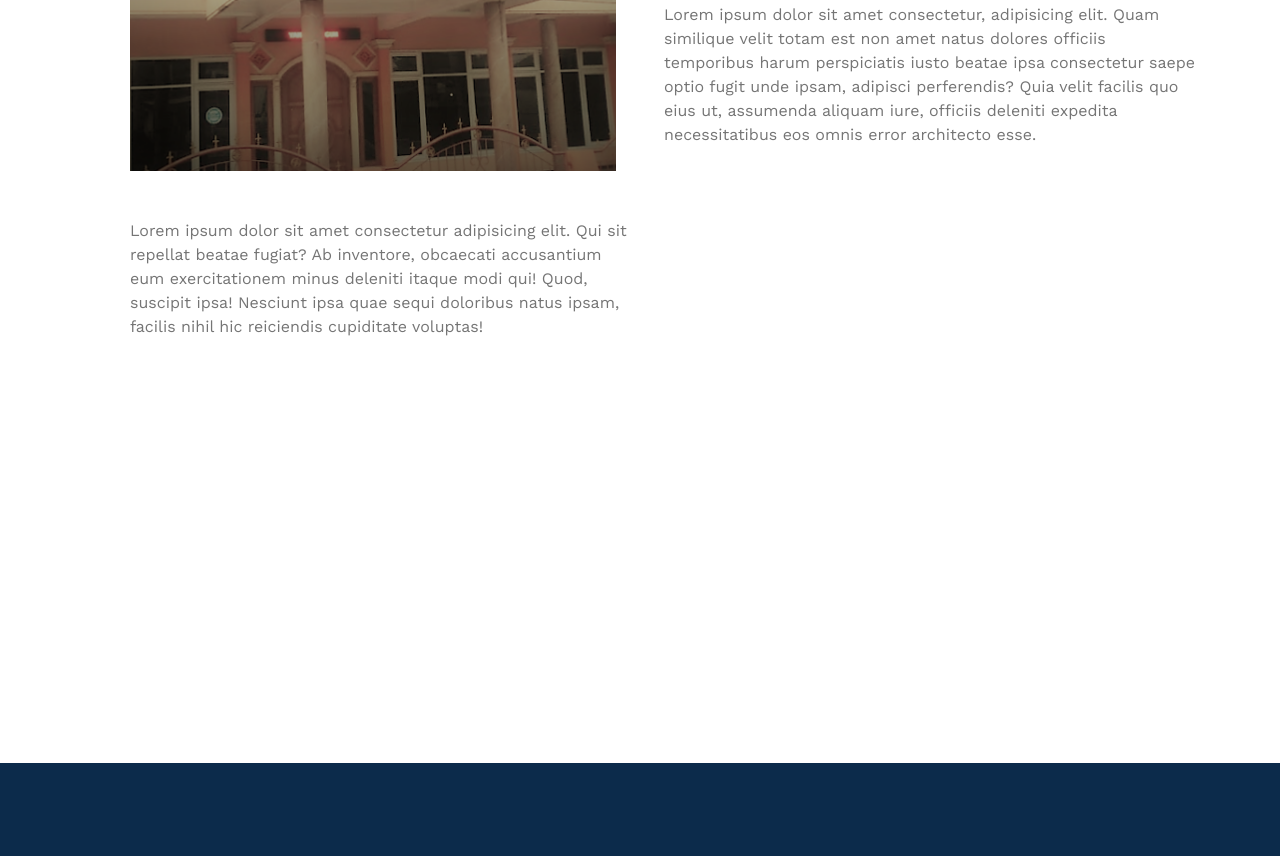
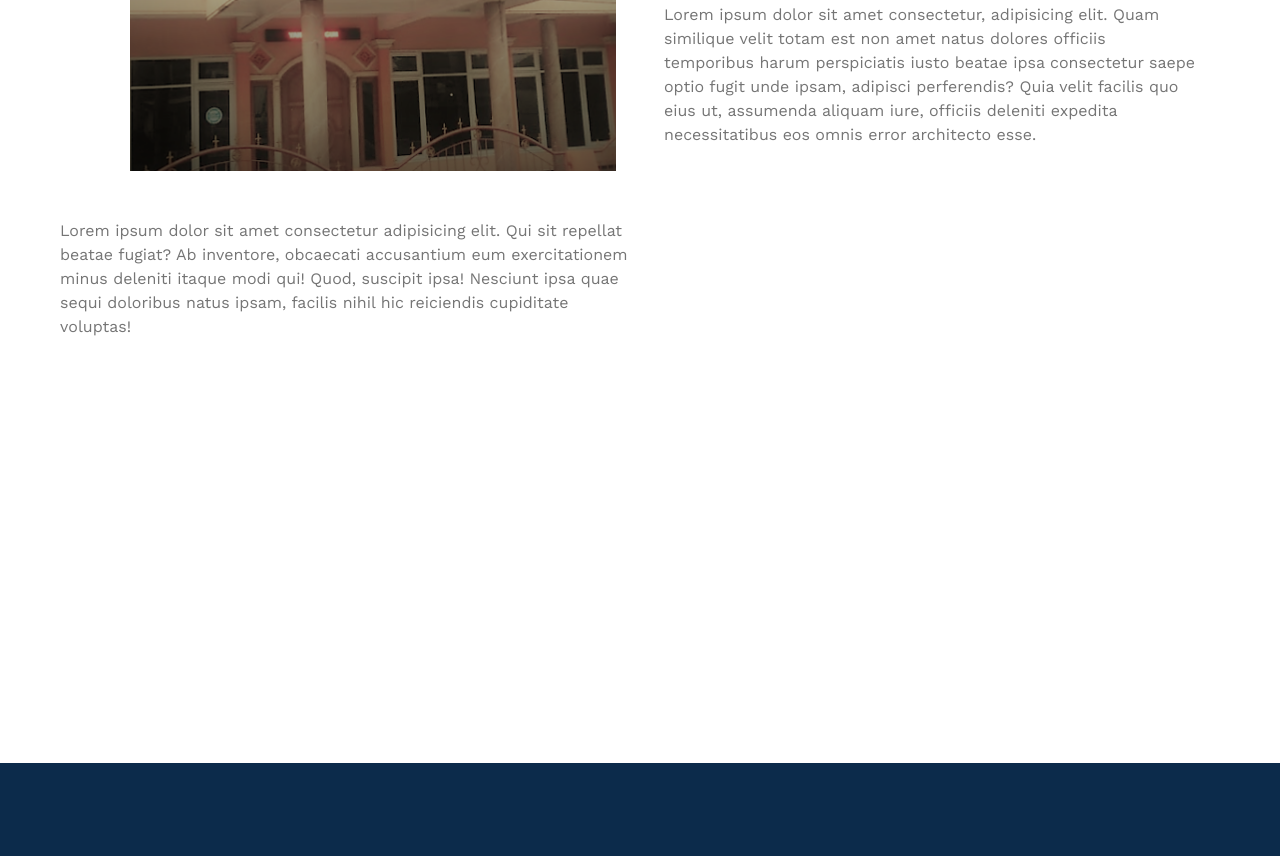
Before and after one commit to UtamiSeptiana/RekayasaWeb.github.io, a plain HTML site: page sejarah.html in a window 1280 px wide. Shown: the part 963-1819 px from the top of the page. Drawn offline with nearby package versions, Linux system fonts and the light colour scheme.

Commit message:
upsejarah4

```diff
--- a/sejarah.html
+++ b/sejarah.html
@@ -132,10 +132,15 @@
                     </div>
                 </div>
             </div>
-            <div class="col-lg-6 wow fadeInUp" data-wow-delay="0.1s">
+            <!-- <div class="col-lg-6 wow fadeInUp" data-wow-delay="0.1s">
                 <div class="position-relative overflow-hidden ps-5 pt-5 h-100" style="min-height: 400px;">
                 <p class="mb-4">Lorem ipsum dolor sit amet consectetur adipisicing elit. Qui sit repellat beatae fugiat? Ab inventore, obcaecati accusantium eum exercitationem minus deleniti itaque modi qui! Quod, suscipit ipsa! Nesciunt ipsa quae sequi doloribus natus ipsam, facilis nihil hic reiciendis cupiditate voluptas!</p>
                 </div>
+            </div> -->
+        </div>
+        <div class="col-lg-6 wow fadeInUp" data-wow-delay="0.1s">
+            <div class="position-relative overflow-hidden ps-5 pt-5 h-100" style="min-height: 400px;">
+            <p class="mb-4">Lorem ipsum dolor sit amet consectetur adipisicing elit. Qui sit repellat beatae fugiat? Ab inventore, obcaecati accusantium eum exercitationem minus deleniti itaque modi qui! Quod, suscipit ipsa! Nesciunt ipsa quae sequi doloribus natus ipsam, facilis nihil hic reiciendis cupiditate voluptas!</p>
             </div>
         </div>
     </div>
```
